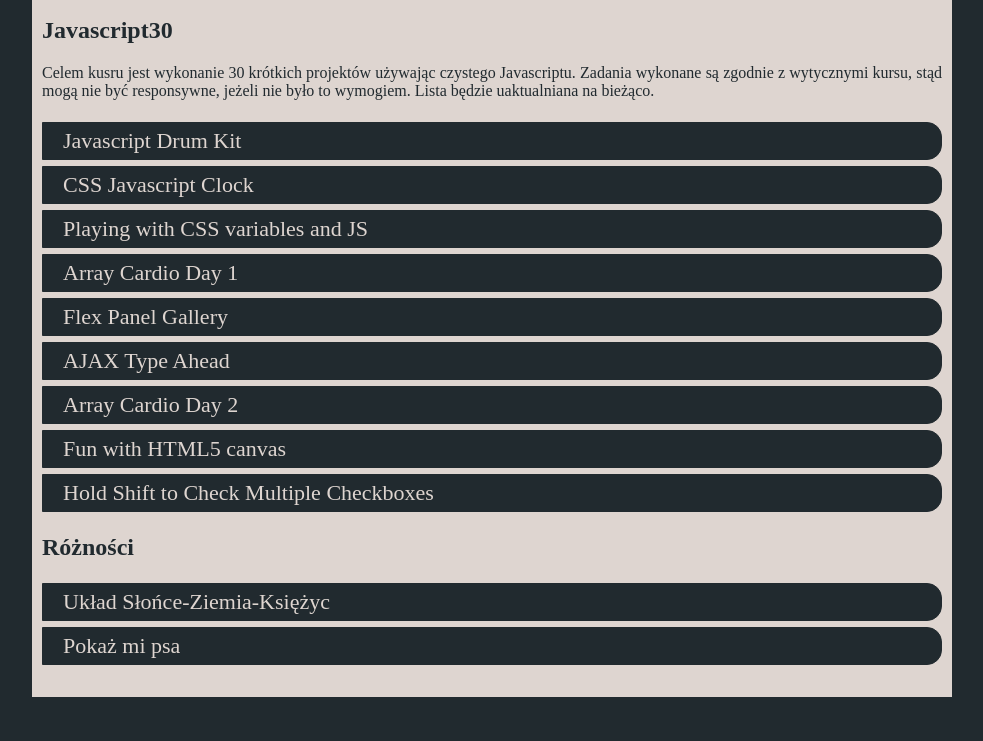
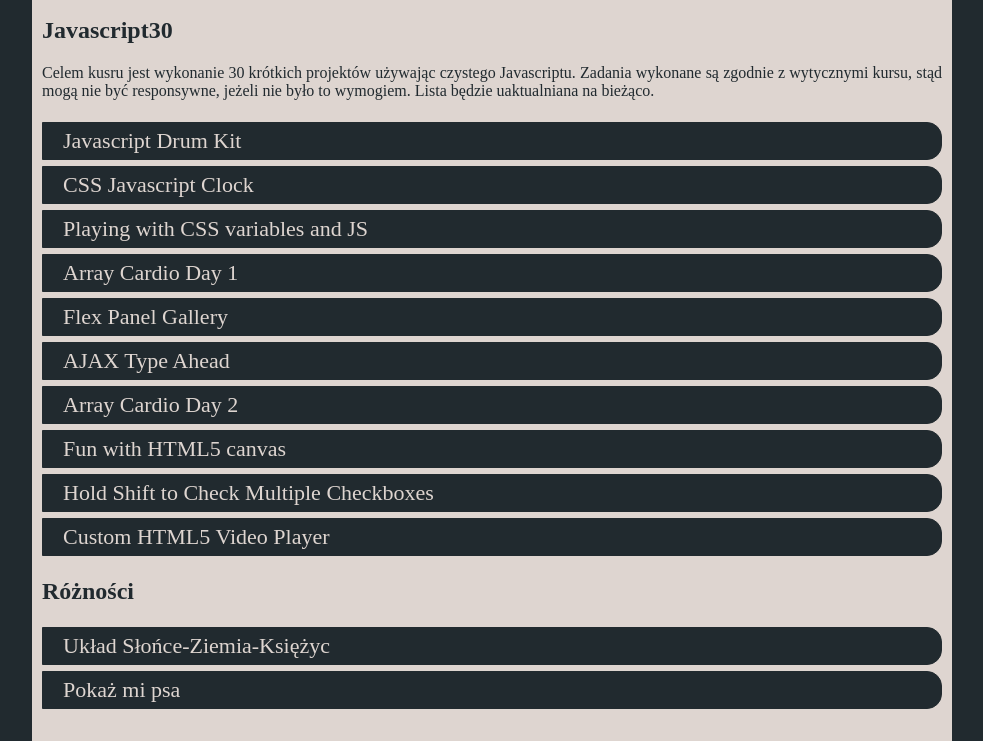
Before and after one commit to wczorajszy588/Portfolio, a plain HTML site: page index.html in a window 1280 px wide. Shown: the part 126-867 px from the top of the page, without its empty margins (148-1131 px from the left). Before the commit the page ends 823 px from the top, so only its background shows below. Drawn offline with Linux system fonts and the light colour scheme.

Commit message:
Added link to custom video player

```diff
--- a/index.html
+++ b/index.html
@@ -50,6 +50,10 @@
                 <li>Hold Shift to Check Multiple Checkboxes</li>
                 <p class="explanation">Celem zadania było zaprogramowanie mechanizmu zaznaczania/odznaczania grupowego elementów listy przy użyciu klawisza shift.</p>
             </a>
+             <a href="./Javascript30/11 Custom HTML5 Video Player/index.html">
+                <li>Custom HTML5 Video Player</li>
+                <p class="explanation">Zmodyfikowany odtwarzacz wideo sterowany myszką i klawiaturą (Spacja i klawisze strzałek). Całość zrobiłem według wzorca modułu. Kod zwraca API umożliwiające sterowanie odtwarzaczem (sprawdź w konsoli).</p>
+            </a>
         </ol>
         <h2>Różności</h2>
         <ol class="list">
```
